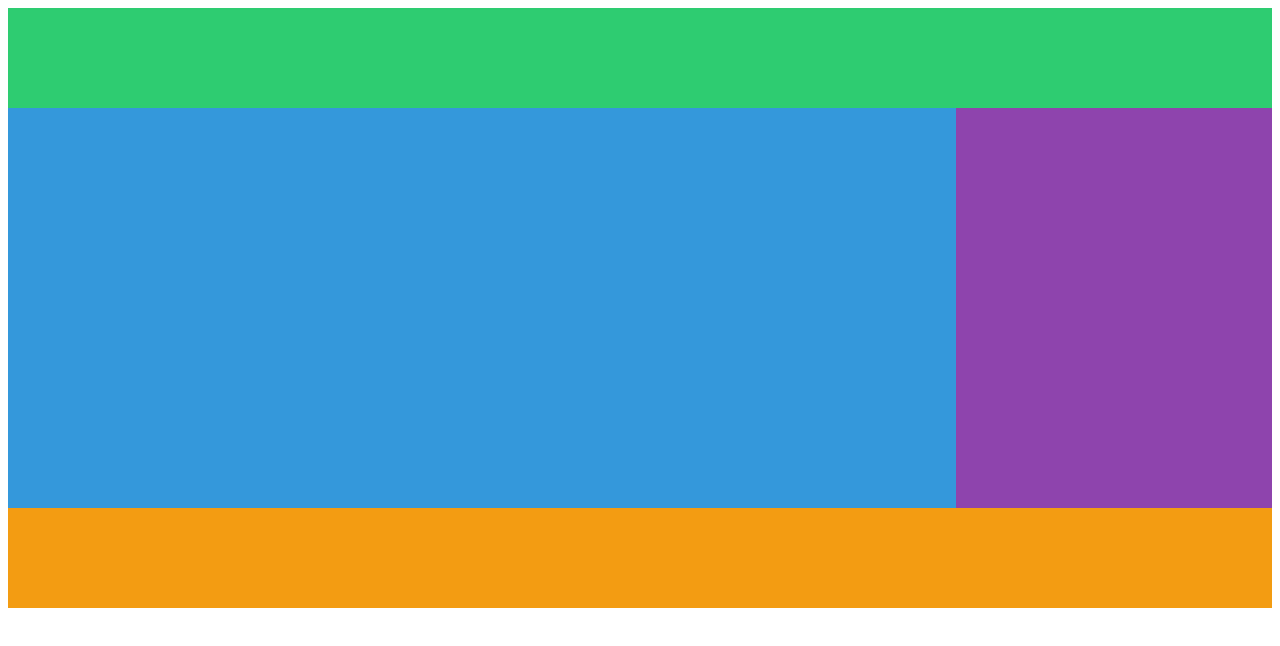
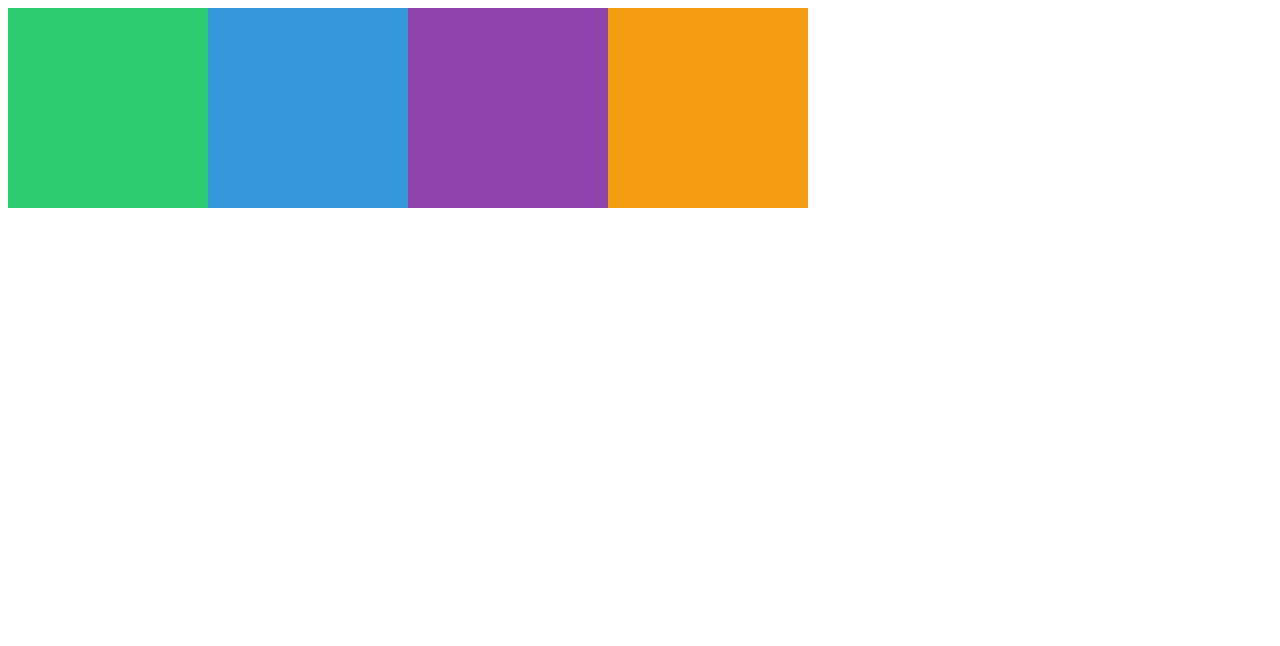
Before and after one commit to BrandonKTC/css-masterclass, a plain HTML site: page index.html in a window 1280 px wide. Drawn offline with Linux system fonts and the light colour scheme.

Commit message:
start file

```diff
--- a/styles.css
+++ b/styles.css
@@ -5,31 +5,22 @@ body {
 
 .grid {
 	display: grid;
-	grid-template-columns: auto, 200px;
-	grid-template-rows: 100px repeat(2, 200px) 100px;
-	grid-template-areas:
-		"header header header header"
-		"content content content nav"
-		"content content content nav"
-		"footer footer footer footer";
+	grid-template-columns: repeat(4, 200px);
+	grid-template-rows: repeat(2, 200px);
 }
 
 .header {
 	background-color: #2ecc71;
-	grid-area: header;
 }
 
 .content {
 	background-color: #3498db;
-	grid-area: content;
 }
 
 .nav {
 	background-color: #8e44ad;
-	grid-area: nav;
 }
 
 .footer {
 	background-color: #f39c12;
-	grid-area: footer;
 }
```
